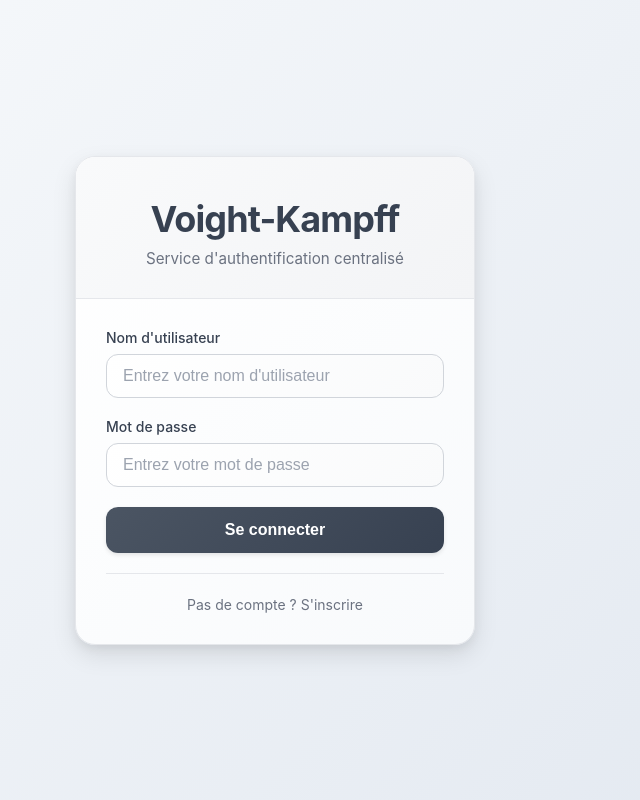
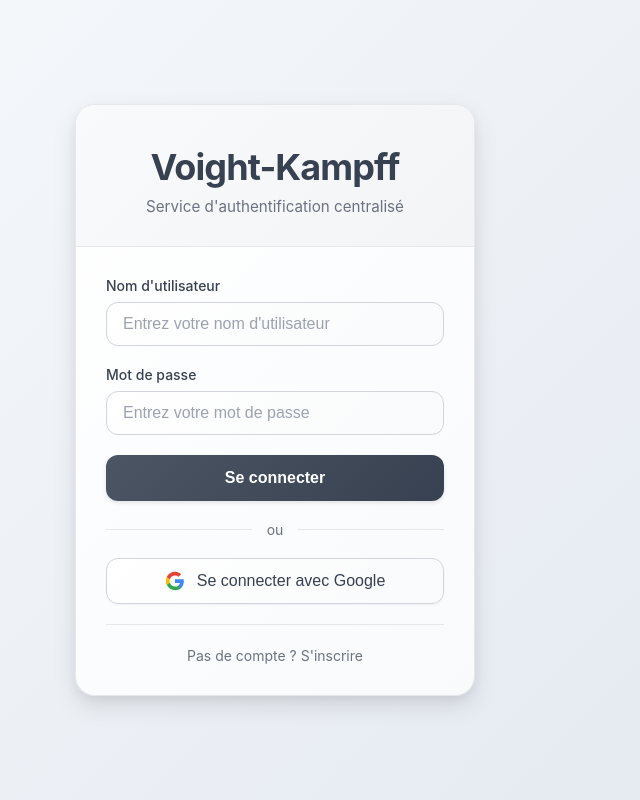
Before and after one commit to FCare/voight-kampff, a FastAPI app: page /auth/login in a window 1280 px wide. Shown: the whole page, without its empty margins (365-1005 px from the left). Run offline with FastAPI, Linux system fonts and the light colour scheme; data that the repository does not hold is empty.

Commit message:
Add google oauth

```diff
--- a/app/main.py
+++ b/app/main.py
@@ -8,8 +8,10 @@ import os
 import secrets
 import re
 import logging
+import json
 from datetime import datetime, timedelta
 from typing import Optional, List, Tuple
+from urllib.parse import urlencode
 
 from fastapi import FastAPI, Header, HTTPException, Depends, status, Request, Form, Cookie
 from fastapi.responses import JSONResponse, RedirectResponse, HTMLResponse
@@ -23,6 +25,8 @@ from sqlalchemy import String, DateTime, Boolean, Text, Integer, select, Foreign
 import bcrypt
 from itsdangerous import URLSafeTimedSerializer
 import uvicorn
+import httpx
+from authlib.integrations.starlette_client import OAuth
 
 # Configure logging
 logging.basicConfig(level=logging.INFO)
@@ -38,6 +42,11 @@ SESSION_EXPIRE_HOURS = int(os.getenv("VK_SESSION_EXPIRE_HOURS", "24"))
 ADMIN_USERNAME = os.getenv("VK_ADMIN_USERNAME")
 ADMIN_PASSWORD = os.getenv("VK_ADMIN_PASSWORD")
 ADMIN_EMAIL = os.getenv("VK_ADMIN_EMAIL", "admin@localhost")
+
+# Google OAuth configuration
+GOOGLE_CLIENT_ID = os.getenv("GOOGLE_CLIENT_ID")
+GOOGLE_CLIENT_SECRET = os.getenv("GOOGLE_CLIENT_SECRET")
+GOOGLE_REDIRECT_URI = os.getenv("GOOGLE_REDIRECT_URI", "https://auth.caronboulme.fr/auth/google/callback")
 
 # Security
 session_serializer = URLSafeTimedSerializer(SECRET_KEY)
@@ -181,13 +190,17 @@ class User(Base):
     id: Mapped[int] = mapped_column(primary_key=True)
     username: Mapped[str] = mapped_column(String(255), unique=True, index=True)
     email: Mapped[str] = mapped_column(String(255), unique=True, index=True)
-    hashed_password: Mapped[str] = mapped_column(String(255))
+    hashed_password: Mapped[Optional[str]] = mapped_column(String(255), nullable=True)  # Optionnel pour OAuth
     is_active: Mapped[bool] = mapped_column(Boolean, default=False)
     is_admin: Mapped[bool] = mapped_column(Boolean, default=False)
     max_api_keys: Mapped[int] = mapped_column(Integer, default=100)  # Hardcoded to 100
     allowed_scopes: Mapped[str] = mapped_column(Text, default="")  # Allowed services for this user - NONE by default
     created_at: Mapped[datetime] = mapped_column(DateTime, default=datetime.utcnow)
     last_login: Mapped[Optional[datetime]] = mapped_column(DateTime, nullable=True)
+    # OAuth fields
+    google_id: Mapped[Optional[str]] = mapped_column(String(255), unique=True, nullable=True, index=True)
+    auth_provider: Mapped[str] = mapped_column(String(50), default="local")  # "local" ou "google"
+    profile_picture: Mapped[Optional[str]] = mapped_column(String(500), nullable=True)  # URL de la photo de profil
 
 class Session(Base):
     __tablename__ = "sessions"
@@ -409,6 +422,21 @@ app = FastAPI(
     description="API Key Authentication Service - Testing for humanity, one request at a time",
     version="2.0.0"
 )
+
+# Initialize OAuth
+oauth = OAuth()
+
+# Configure Google OAuth
+if GOOGLE_CLIENT_ID and GOOGLE_CLIENT_SECRET:
+    oauth.register(
+        name='google',
+        client_id=GOOGLE_CLIENT_ID,
+        client_secret=GOOGLE_CLIENT_SECRET,
+        server_metadata_url='https://accounts.google.com/.well-known/openid-configuration',
+        client_kwargs={
+            'scope': 'openid email profile'
+        }
+    )
 
 # Mount static files and templates
 app.mount("/static", StaticFiles(directory="static"), name="static")
@@ -722,6 +750,161 @@ async def register_submit(
         "message": "Inscription réussie ! Votre compte est en attente de validation par l'administrateur.",
         "pending_validation": True
     })
+
+# ========== GOOGLE OAUTH ENDPOINTS ==========
+
+@app.get("/auth/google/login")
+async def google_login(request: Request):
+    """Initiate Google OAuth login"""
+    if not GOOGLE_CLIENT_ID or not GOOGLE_CLIENT_SECRET:
+        raise HTTPException(status_code=503, detail="Google OAuth not configured")
+
+    # Store redirect URL in session if provided
+    redirect_url = request.query_params.get('redirect')
+
+    # Get Google OAuth client
+    google = oauth.create_client('google')
+
+    # Generate redirect URI
+    redirect_uri = GOOGLE_REDIRECT_URI
+
+    # Add redirect parameter if provided
+    if redirect_url:
+        redirect_uri += f"?redirect={redirect_url}"
+
+    # Redirect to Google for authentication
+    return await google.authorize_redirect(request, redirect_uri)
+
+@app.get("/auth/google/callback")
+async def google_callback(
+    request: Request,
+    session_db: AsyncSession = Depends(get_session)
+):
+    """Handle Google OAuth callback"""
+    if not GOOGLE_CLIENT_ID or not GOOGLE_CLIENT_SECRET:
+        raise HTTPException(status_code=503, detail="Google OAuth not configured")
+
+    try:
+        # Get Google OAuth client
+        google = oauth.create_client('google')
+
+        # Get the authorization token
+        token = await google.authorize_access_token(request)
+
+        # Get user info from Google
+        user_info = token.get('userinfo')
+        if not user_info:
+            # Fallback: fetch user info manually
+            resp = await google.parse_id_token(request, token)
+            user_info = resp
+
+        google_id = user_info.get('sub')
+        email = user_info.get('email')
+        name = user_info.get('name')
+        picture = user_info.get('picture')
+
+        if not google_id or not email:
+            raise HTTPException(status_code=400, detail="Failed to get user information from Google")
+
+        # Check if user exists by Google ID
+        result = await session_db.execute(
+            select(User).where(User.google_id == google_id)
+        )
+        user = result.scalar_one_or_none()
+
+        if not user:
+            # Check if user exists by email (for account linking)
+            result = await session_db.execute(
+                select(User).where(User.email == email)
+            )
+            user = result.scalar_one_or_none()
+
+            if user:
+                # Link existing account with Google
+                user.google_id = google_id
+                user.auth_provider = "google"
+                user.profile_picture = picture
+                user.is_active = True  # Auto-activate OAuth users
+            else:
+                # Create new user
+                # Generate unique username from email if name not available
+                username = name or email.split('@')[0]
+
+                # Ensure username is unique
+                counter = 1
+                original_username = username
+                while True:
+                    result = await session_db.execute(
+                        select(User).where(User.username == username)
+                    )
+                    if not result.scalar_one_or_none():
+                        break
+                    username = f"{original_username}_{counter}"
+                    counter += 1
+
+                user = User(
+                    username=username,
+                    email=email,
+                    google_id=google_id,
+                    auth_provider="google",
+                    profile_picture=picture,
+                    is_active=True,  # Auto-activate OAuth users
+                    allowed_scopes=""  # Default: no scopes, admin must assign
+                )
+                session_db.add(user)
+        else:
+            # Update existing OAuth user info
+            user.profile_picture = picture
+            user.is_active = True
+
+        # Update last login
+        user.last_login = datetime.utcnow()
+        await session_db.commit()
+        await session_db.refresh(user)
+
+        # Create session
+        client_ip = get_client_ip(request)
+        user_agent = get_user_agent(request)
+        session_token = serialize_session(user.id, client_ip, user_agent)
+
+        # Determine redirect URL
+        redirect_url = request.query_params.get('redirect')
+        if redirect_url:
+            next_url = redirect_url
+        else:
+            # Find first authorized service for this user
+            user_scopes = parse_user_scopes(user)
+            redirect_service_url, service_name = ServiceConfig.get_first_authorized_service(user_scopes)
+
+            if redirect_service_url:
+                next_url = redirect_service_url
+            else:
+                # No authorized services, redirect to dashboard
+                next_url = "/auth/dashboard"
+
+        # Create redirect response
+        response = RedirectResponse(url=next_url, status_code=302)
+
+        # Set session cookie
+        response.set_cookie(
+            key="vk_session",
+            value=session_token,
+            max_age=SESSION_EXPIRE_HOURS * 3600,
+            httponly=True,
+            secure=True,
+            samesite="lax",
+            domain=".caronboulme.fr"
+        )
+
+        print(f"🔍 GOOGLE AUTH SUCCESS - User {user.username} authenticated via Google OAuth")
+        return response
+
+    except Exception as e:
+        print(f"🚨 GOOGLE AUTH ERROR: {e}")
+        return RedirectResponse(
+            url="/auth/login?error=Google authentication failed",
+            status_code=302
+        )
 
 @app.get("/auth/dashboard", response_class=HTMLResponse)
 async def dashboard_page(
--- a/app/templates/login.html
+++ b/app/templates/login.html
@@ -249,6 +249,65 @@
             justify-content: center;
         }
 
+        /* OAuth Styles */
+        .oauth-section {
+            margin: 20px 0;
+        }
+
+        .oauth-divider {
+            display: flex;
+            align-items: center;
+            margin: 20px 0;
+            font-size: 0.875rem;
+            color: #6b7280;
+        }
+
+        .oauth-divider::before,
+        .oauth-divider::after {
+            content: '';
+            flex: 1;
+            height: 1px;
+            background: #e5e7eb;
+        }
+
+        .oauth-divider span {
+            padding: 0 15px;
+        }
+
+        .google-btn {
+            width: 100%;
+            padding: 12px 16px;
+            background: linear-gradient(135deg, #ffffff 0%, #f9fafb 100%);
+            border: 1px solid #d1d5db;
+            border-radius: 12px;
+            color: #374151;
+            font-size: 1rem;
+            font-weight: 500;
+            cursor: pointer;
+            transition: all 0.2s ease;
+            display: flex;
+            align-items: center;
+            justify-content: center;
+            gap: 12px;
+            box-shadow: 0 1px 2px rgba(0, 0, 0, 0.05);
+        }
+
+        .google-btn:hover {
+            background: linear-gradient(135deg, #f9fafb 0%, #f3f4f6 100%);
+            border-color: #9ca3af;
+            transform: translateY(-1px);
+            box-shadow: 0 2px 4px rgba(0, 0, 0, 0.1);
+        }
+
+        .google-btn:active {
+            transform: translateY(0);
+            box-shadow: 0 1px 2px rgba(0, 0, 0, 0.05);
+        }
+
+        .google-btn svg {
+            flex-shrink: 0;
+        }
+
         /* Responsive */
         @media (max-width: 480px) {
             .login-container {
@@ -300,6 +359,22 @@
                 </button>
             </form>
 
+            <!-- OAuth Section -->
+            <div class="oauth-section">
+                <div class="oauth-divider">
+                    <span>ou</span>
+                </div>
+                <button type="button" id="google-login-btn" class="google-btn">
+                    <svg width="20" height="20" viewBox="0 0 24 24" xmlns="http://www.w3.org/2000/svg">
+                        <path fill="#4285f4" d="M22.56 12.25c0-.78-.07-1.53-.2-2.25H12v4.26h5.92c-.26 1.37-1.04 2.53-2.21 3.31v2.77h3.57c2.08-1.92 3.28-4.74 3.28-8.09z"/>
+                        <path fill="#34a853" d="M12 23c2.97 0 5.46-.98 7.28-2.66l-3.57-2.77c-.98.66-2.23 1.06-3.71 1.06-2.86 0-5.29-1.93-6.16-4.53H2.18v2.84C3.99 20.53 7.7 23 12 23z"/>
+                        <path fill="#fbbc05" d="M5.84 14.09c-.22-.66-.35-1.36-.35-2.09s.13-1.43.35-2.09V7.07H2.18C1.43 8.55 1 10.22 1 12s.43 3.45 1.18 4.93l2.85-2.22.81-.62z"/>
+                        <path fill="#ea4335" d="M12 5.38c1.62 0 3.06.56 4.21 1.64l3.15-3.15C17.45 2.09 14.97 1 12 1 7.7 1 3.99 3.47 2.18 7.07l3.66 2.84c.87-2.6 3.3-4.53 6.16-4.53z"/>
+                    </svg>
+                    Se connecter avec Google
+                </button>
+            </div>
+
             <div class="register-link">
                 <p><a href="#" id="register-link">Pas de compte ? S'inscrire</a></p>
             </div>
@@ -324,6 +399,11 @@
                 document.getElementById('register-link').addEventListener('click', (e) => {
                     e.preventDefault();
                     this.showRegisterForm();
+                });
+
+                document.getElementById('google-login-btn').addEventListener('click', (e) => {
+                    e.preventDefault();
+                    this.handleGoogleLogin();
                 });
             }
 
@@ -660,6 +740,20 @@
                 }
             }
 
+            handleGoogleLogin() {
+                // Get current redirect parameters
+                const params = this.getRedirectParams();
+
+                // Build Google login URL with redirect parameters
+                let googleUrl = `${this.apiBaseUrl}/auth/google/login`;
+                if (params.redirect) {
+                    googleUrl += `?redirect=${encodeURIComponent(params.redirect)}`;
+                }
+
+                // Redirect to Google OAuth
+                window.location.href = googleUrl;
+            }
+
             showMessage(element, message) {
                 element.textContent = message;
                 element.style.display = 'block';
--- a/docker-compose.yml
+++ b/docker-compose.yml
@@ -23,6 +23,10 @@ services:
       - VK_ADMIN_USERNAME=${VK_ADMIN_USERNAME}
       - VK_ADMIN_PASSWORD=${VK_ADMIN_PASSWORD}
       - VK_ADMIN_EMAIL=${VK_ADMIN_EMAIL}
+      # Google OAuth Configuration
+      - GOOGLE_CLIENT_ID=${GOOGLE_CLIENT_ID}
+      - GOOGLE_CLIENT_SECRET=${GOOGLE_CLIENT_SECRET}
+      - GOOGLE_REDIRECT_URI=${GOOGLE_REDIRECT_URI:-https://auth.caronboulme.fr/auth/google/callback}
     volumes:
       - ./data:/data
       - ./config:/config
--- a/requirements.txt
+++ b/requirements.txt
@@ -7,3 +7,5 @@ jinja2==3.1.2
 python-jose[cryptography]==3.3.0
 passlib[bcrypt]==1.7.4
 itsdangerous==2.1.2
+authlib==1.3.0
+httpx==0.25.2
```
